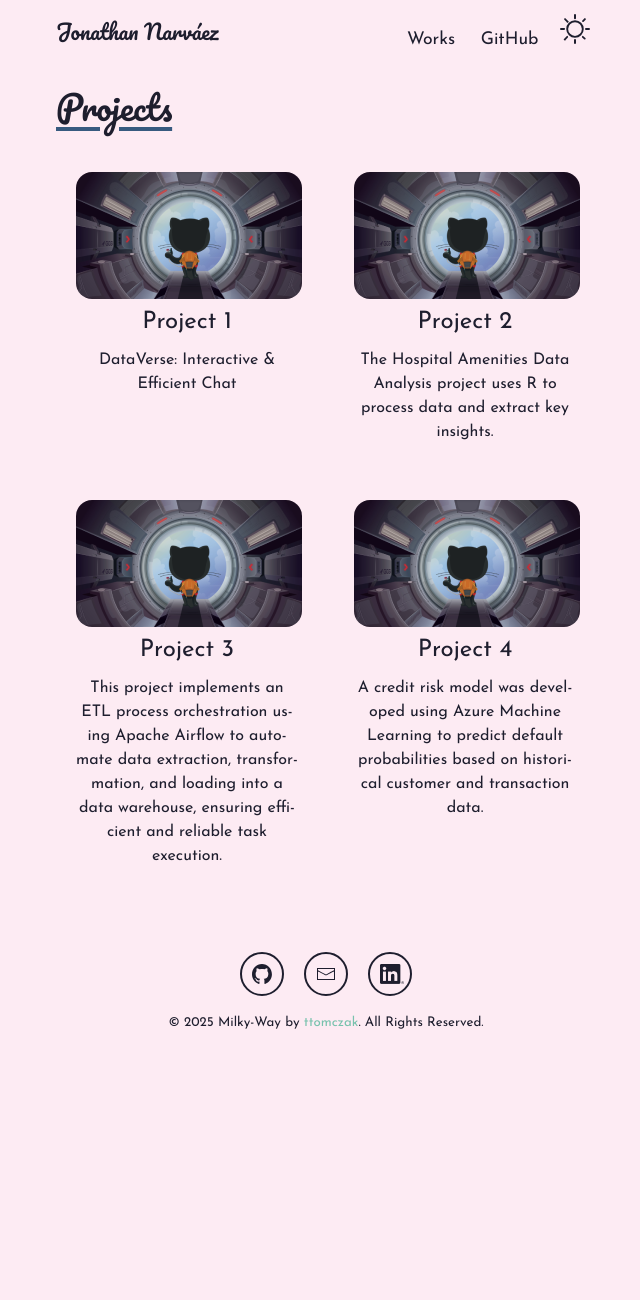
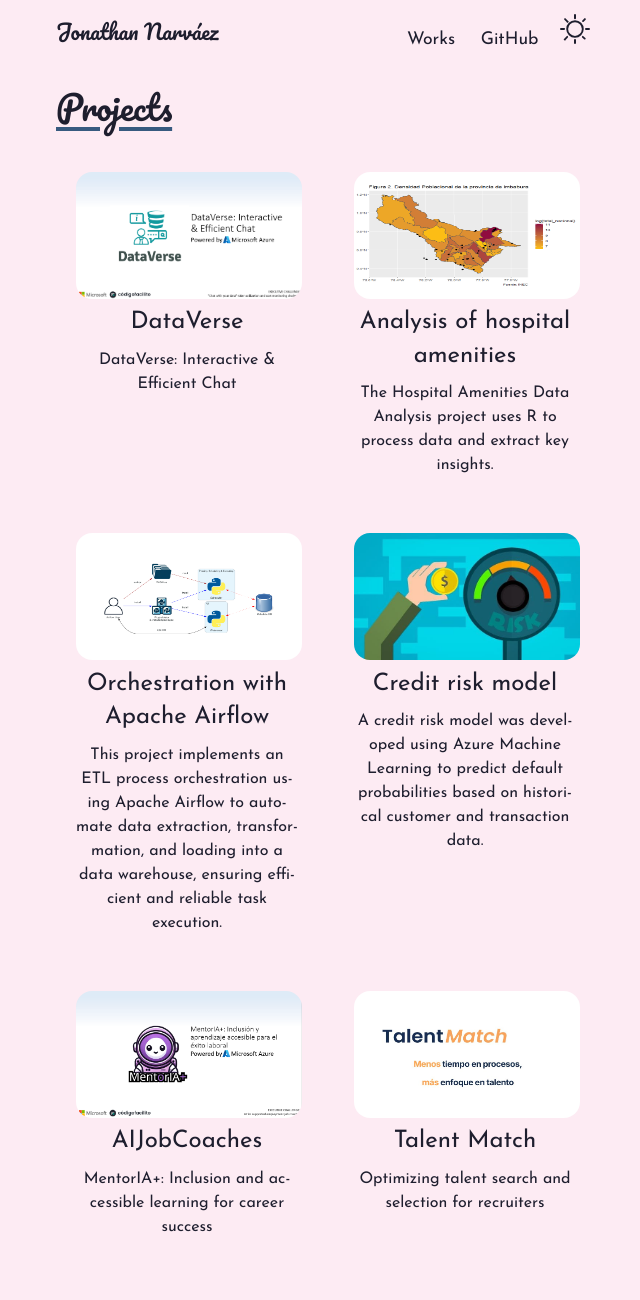
Before and after one commit to jonanfu/portafolio, an Astro site: page /works in a window 1280 px wide. Shown: the top 1300 px of the page, without its empty margins (314-954 px from the left). Before the commit the page ends 1094 px from the top, so only its background shows below. Built offline with nearby package versions, Linux system fonts and the light colour scheme; Astro itself is replaced by a stand-in of ours.

Commit message:
agregar projectos, imagenes

```diff
--- a/package.json
+++ b/package.json
@@ -10,6 +10,6 @@
     "astro": "astro"
   },
   "dependencies": {
-    "astro": "^4.1.3"
+    "astro": "^5.8.2"
   }
 }
--- a/src/content/projects/project-1.md
+++ b/src/content/projects/project-1.md
@@ -1,8 +1,8 @@
 ---
-title: 'Project 1'
+title: 'DataVerse'
 description: 'DataVerse: Interactive & Efficient Chat'
 image:
-    url: '/GitHub.webp'
+    url: '/project-1-banner.png'
     alt: 'GitHub wallpaper'
 worksImage1:
     url: '/project-1-banner.png'
--- a/src/content/projects/project-2.md
+++ b/src/content/projects/project-2.md
@@ -1,8 +1,8 @@
 ---
-title: 'Project 2'
+title: 'Analysis of hospital amenities'
 description: 'The Hospital Amenities Data Analysis project uses R to process data and extract key insights.'
 image:
-    url: '/GitHub.webp'
+    url: '/project-2-img-1.png'
     alt: 'GitHub wallpaper'
 worksImage1:
     url: '/project-2-img-1.png'
--- a/src/content/projects/project-3.md
+++ b/src/content/projects/project-3.md
@@ -1,8 +1,8 @@
 ---
-title: 'Project 3'
+title: 'Orchestration with Apache Airflow'
 description: 'This project implements an ETL process orchestration using Apache Airflow to automate data extraction, transformation, and loading into a data warehouse, ensuring efficient and reliable task execution.'
 image:
-    url: '/GitHub.webp'
+    url: '/project-3-diagram.png'
     alt: 'GitHub wallpaper'
 worksImage1:
     url: '/image-1.webp'
--- a/src/content/projects/project-4.md
+++ b/src/content/projects/project-4.md
@@ -1,8 +1,8 @@
 ---
-title: 'Project 4'
+title: 'Credit risk model'
 description: 'A credit risk model was developed using Azure Machine Learning to predict default probabilities based on historical customer and transaction data.'
 image:
-    url: '/GitHub.webp'
+    url: '/project-4-portada.jpg'
     alt: 'GitHub wallpaper'
 worksImage1:
     url: '/project-4-portada.jpg'
--- /dev/null
+++ b/src/content/projects/project-5.md
@@ -0,0 +1,21 @@
+---
+title: 'AIJobCoaches'
+description: 'MentorIA+: Inclusion and accessible learning for career success'
+image:
+    url: '/project-5-banner.png'
+    alt: 'GitHub wallpaper'
+worksImage1:
+    url: '/project-5-c4-model-context.png'
+    alt: 'first image of your project.'
+worksImage2:
+    url: '/project-5-architecture.png'
+    alt: 'second image of your project.'
+platform: Web
+stack: Azure, Python, Streamlit, Langchain, SqlServer, CosmoDb, Sqlite
+website: ''
+github: https://github.com/dsantafe/AIJobCoaches
+---
+
+MentorIA+ is an artificial intelligence solution designed to enhance the work of career coaches by providing an interactive and inclusive support system to facilitate the training and professional development of people with disabilities or barriers to employment. Through an intuitive and accessible conversational interface, MentorIA+ allows coaches to create personalized learning paths, automate routine consultations, and offer motivational assistance.
+
+For employees, MentorIA+ provides an accessible learning experience with voice interaction, high contrast, and adaptability to different needs. Additionally, the system allows for progress assessment through questionnaires and the generation of detailed reports to optimize the learning curve. This not only improves the efficiency of on-the-job training but also ensures ongoing support that reinforces inclusion and equity in employment.
--- /dev/null
+++ b/src/content/projects/project-6.md
@@ -0,0 +1,19 @@
+---
+title: 'Talent Match'
+description: 'Optimizing talent search and selection for recruiters'
+image:
+    url: '/project-6-baggner.jpg'
+    alt: 'GitHub wallpaper'
+worksImage1:
+    url: '/project-6-img-1.jpg'
+    alt: 'first image of your project.'
+worksImage2:
+    url: '/project-6-img-2.jpg'
+    alt: 'second image of your project.'
+platform: Web
+stack: Azure, Python, Streamlit, Langchain, SqlServer, CosmoDb, Sqlite
+website: https://sp-equipo12.netlify.app/
+github: https://github.com/FooTalentGroup/talent-match
+---
+
+Talent Match is an innovative web application built with React that revolutionizes talent management for recruiters. Our platform offers an intuitive interface and powerful tools to efficiently identify, evaluate, and connect with top candidates.
```
Also changed, not shown: public/project-3-diagram.png (added), public/project-3.gif (added), public/project-5-architecture.png (added), public/project-5-banner.png (added), public/project-5-c4-model-context.png (added), public/project-6-baggner.jpg (added), public/project-6-img-1.jpg (added), public/project-6-img-2.jpg (added), 1 other file.
